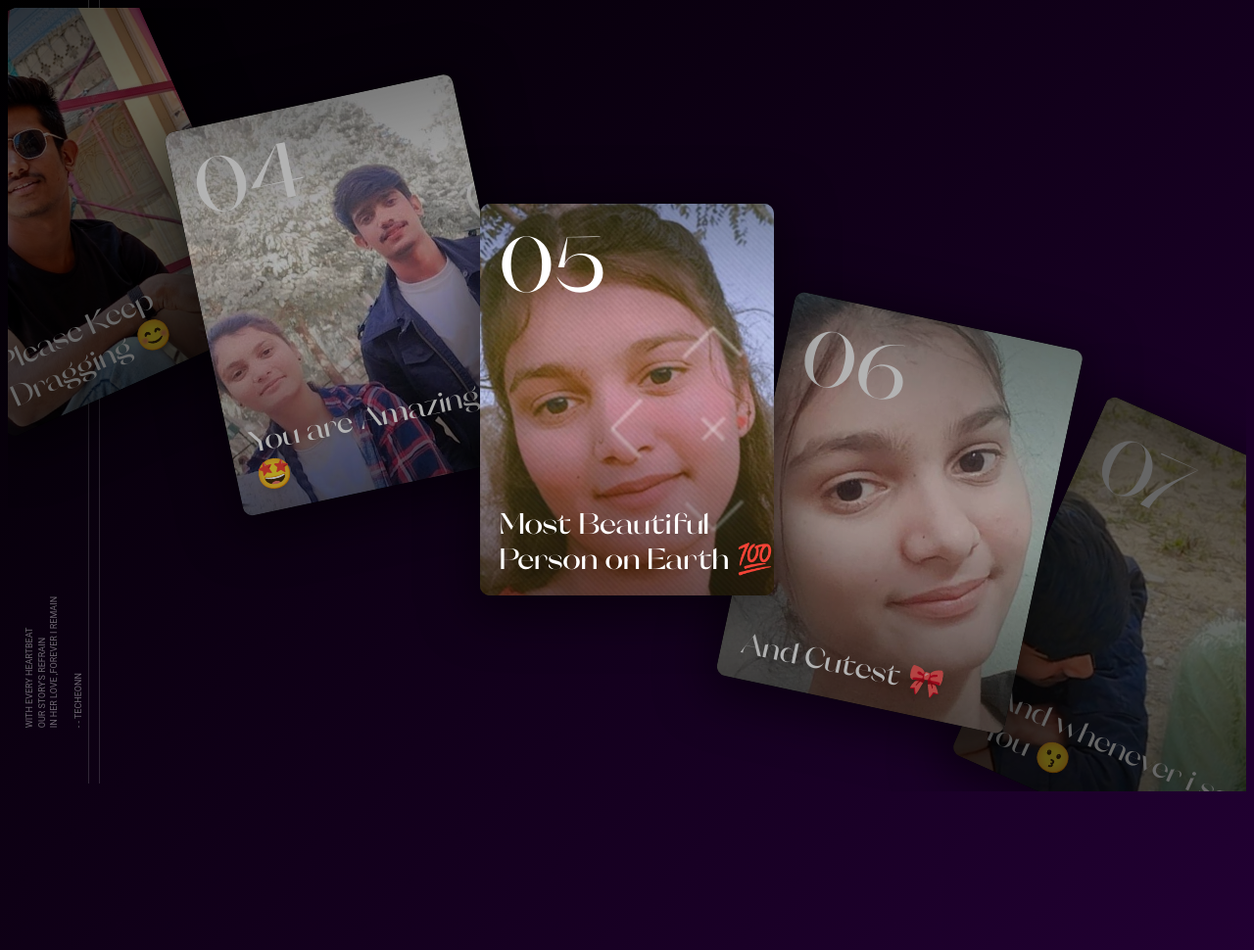
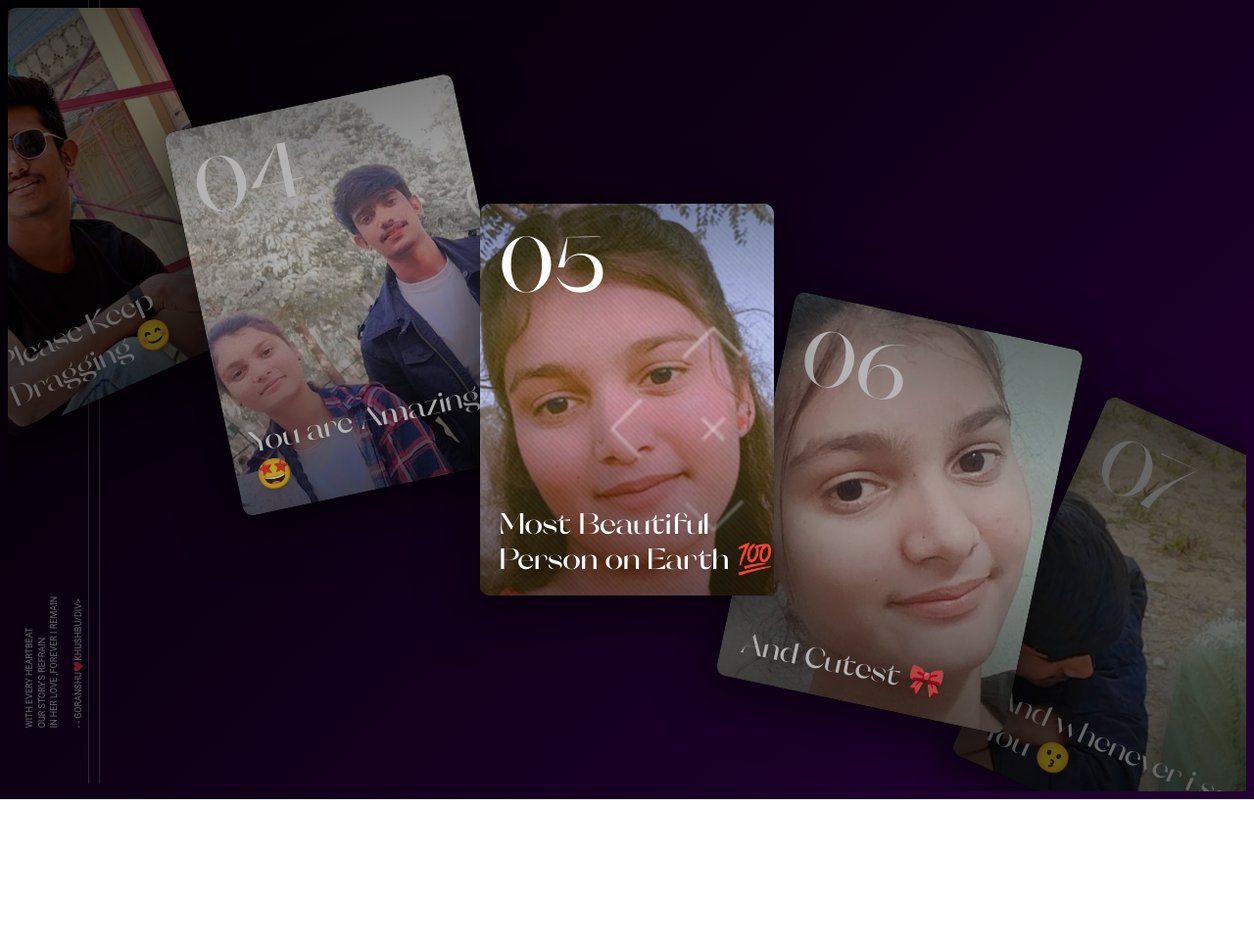
Before and after one commit to Raavan8055/My.crush, a plain HTML site: page index.html in a window 1280 px wide. Shown: the whole page at 98% size. After the commit the page ends 816 px from the top, so only its background shows below. Drawn offline with Linux system fonts and the light colour scheme.

Commit message:
Update index.html

```diff
--- a/index.html
+++ b/index.html
@@ -89,7 +89,7 @@
         </div>
 
         <div class="layout">
-          <div class="box">WITH EVERY HEARTBEAT<br /> OUR STORY'S REFRAIN<br />IN HER LOVE ,FOREVER I REMAIN<br/><br/>  - - techeonn</div>
+          <div class="box">WITH EVERY HEARTBEAT<br /> OUR STORY'S REFRAIN<br />IN HER LOVE ,FOREVER I REMAIN<br/><br/>  - - Goranshu❤️Khushbu/div>
         </div>
 
       <svg>
```
